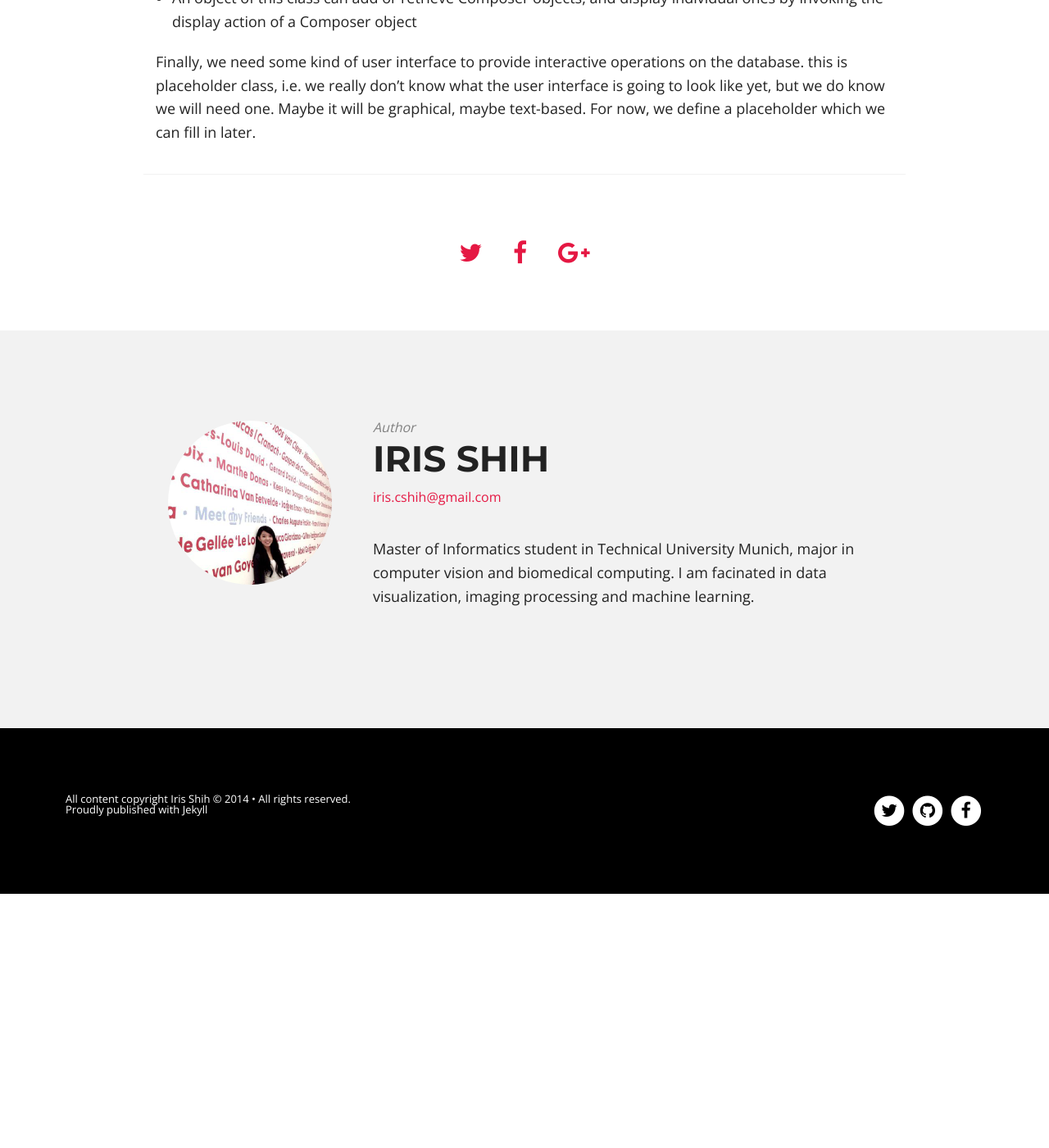
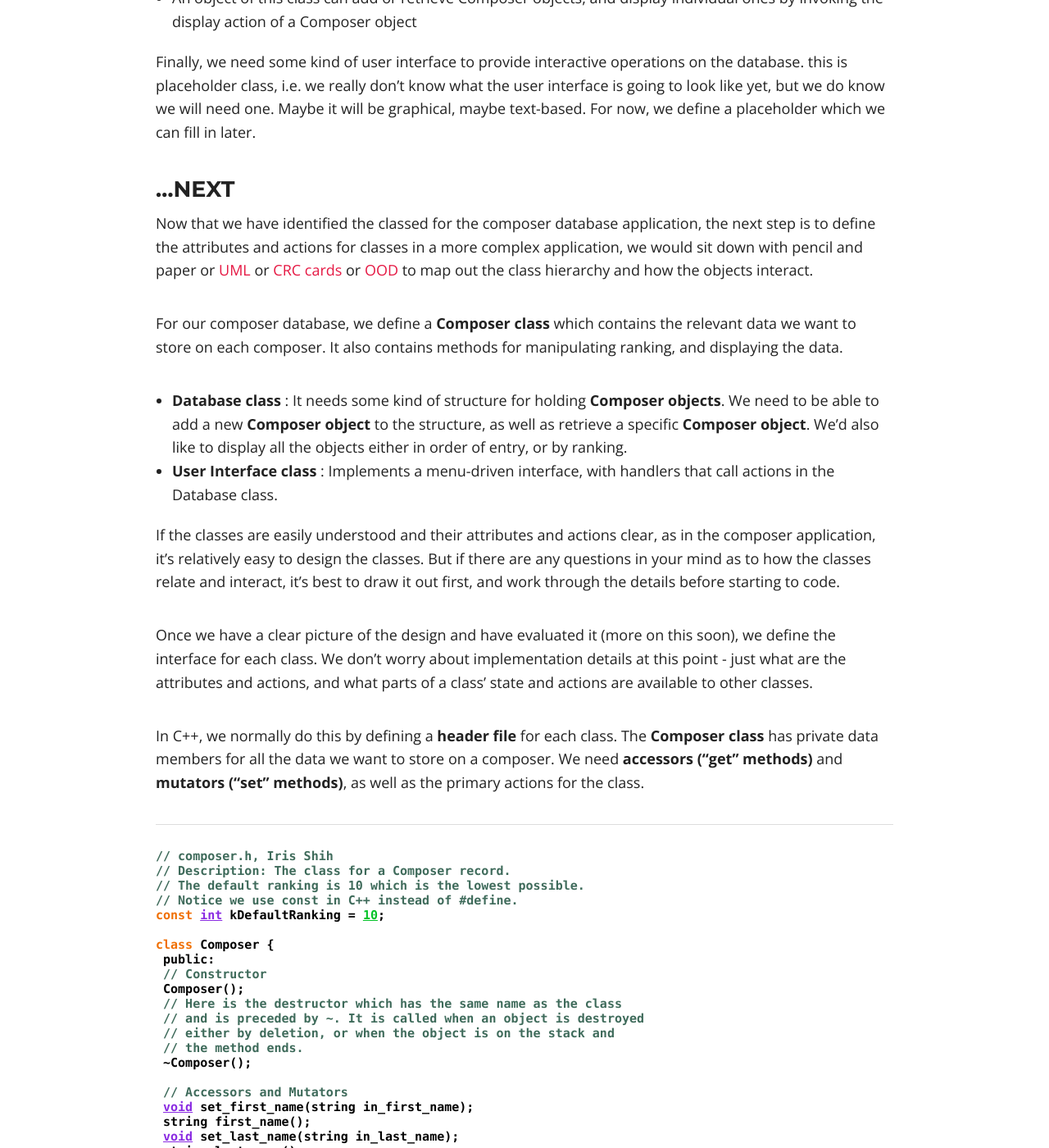
Before and after one commit to IriscShih/coding-star, a Jekyll site: the page built from _posts/2014-09-16-Next-Step-part2.md, in a window 1280 px wide and 1400 px high, scrolled down 3341 px. Shown: the whole window at 82% size. Built offline with Jekyll 4.4.1, drawn with Linux system fonts in a browser that asks for light colours; nearby versions of some CDN libraries; comment, search, counter and statistics services are not loaded; before the commit the page ends 4431 px from its top, so only the background shows below that; some of the changed text lies outside the part shown.

Commit message:
added content to learning c++ next-steps part2

```diff
--- a/_posts/2014-09-16-Next-Step-part2.md
+++ b/_posts/2014-09-16-Next-Step-part2.md
@@ -63,3 +63,69 @@ We also need a collection of **Composer objects**.
 - An object of this class can add or retrieve Composer objects, and display individual ones by invoking the display action of a Composer object
 
 Finally, we need some kind of user interface to provide interactive operations on the database. this is placeholder class, i.e. we really don't know what the user interface is going to look like yet, but we do know we will need one. Maybe it will be graphical, maybe text-based. For now, we define a placeholder which we can fill in later.
+
+###...NEXT
+
+Now that we have identified the classed for the composer database application, the next step is to define the attributes and actions for classes in a more complex application, we would sit down with pencil and paper or [UML](http://en.wikipedia.org/wiki/Unified_Modeling_Language) or [CRC cards](http://en.wikipedia.org/wiki/Class-responsibility-collaboration_card) or [OOD](http://en.wikipedia.org/wiki/Object-oriented_design) to map out the class hierarchy and how the objects interact.
+
+For our composer database, we define a **Composer class** which contains the relevant data we want to store on each composer. It also contains methods for manipulating ranking, and displaying the data.
+
+- **Database class** : It needs some kind of structure for holding **Composer objects**. We need to be able to add a new **Composer object** to the structure, as well as retrieve a specific **Composer object**. We'd also like to display all the objects either in order of entry, or by ranking.
+- **User Interface class** : Implements a menu-driven interface, with handlers that call actions in the Database class.
+
+If the classes are easily understood and their attributes and actions clear, as in the composer application, it's relatively easy to design the classes. But if there are any questions in your mind as to how the classes relate and interact, it's best to draw it out first, and work through the details before starting to code.
+
+Once we have a clear picture of the design and have evaluated it (more on this soon), we define the interface for each class. We don't worry about implementation details at this point - just what are the attributes and actions, and what parts of a class' state and actions are available to other classes.
+
+In C++, we normally do this by defining a **header file** for each class. The **Composer class** has private data members for all the data we want to store on a composer. We need **accessors (“get” methods)** and **mutators (“set” methods)**, as well as the primary actions for the class.
+
+----------------------------------------------
+{% highlight c++%}
+// composer.h, Iris Shih
+// Description: The class for a Composer record.
+// The default ranking is 10 which is the lowest possible.
+// Notice we use const in C++ instead of #define.
+const int kDefaultRanking = 10;
+
+class Composer {
+ public:
+ // Constructor
+ Composer();
+ // Here is the destructor which has the same name as the class
+ // and is preceded by ~. It is called when an object is destroyed
+ // either by deletion, or when the object is on the stack and
+ // the method ends.
+ ~Composer();
+
+ // Accessors and Mutators
+ void set_first_name(string in_first_name);
+ string first_name();
+ void set_last_name(string in_last_name);
+ string last_name();
+ void set_composer_yob(int in_composer_yob);
+ int composer_yob();
+ void set_composer_genre(string in_composer_genre);
+ string composer_genre();
+ void set_ranking(int in_ranking);
+ int ranking();
+ void set_fact(string in_fact);
+ string fact();
+
+ // Methods
+ // This method increases a composer's rank by increment.
+ void Promote(int increment);
+ // This method decreases a composer's rank by decrement.
+ void Demote(int decrement);
+ // This method displays all the attributes of a composer.
+ void Display();
+
+ private:
+ string first_name_;
+ string last_name_;
+ int composer_yob_; // year of birth
+ string composer_genre_; // baroque, classical, romantic, etc.
+ string fact_;
+ int ranking_;
+};
+{% endhighlight %}
+----------------------------------------------
```
